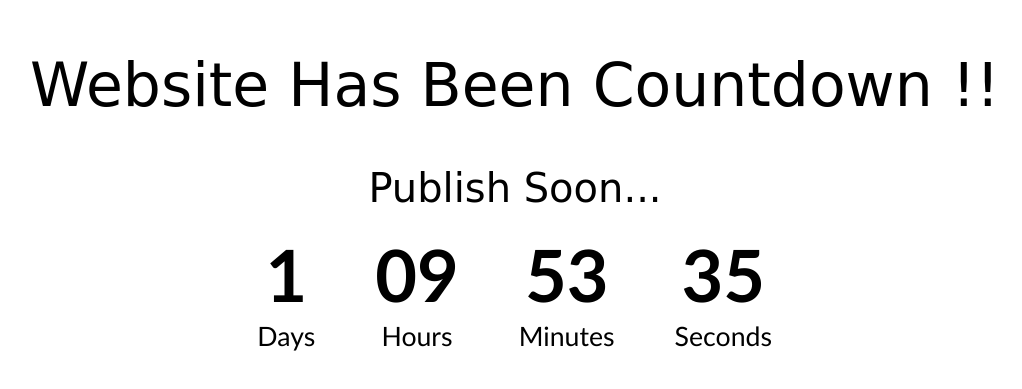
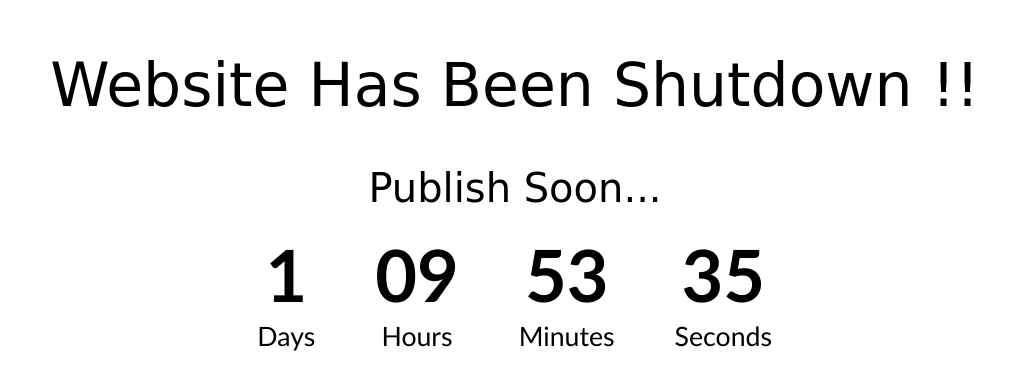
Before and after one commit to 8braves-spenma/Shutdown, a plain HTML site: page index.html in a window 1280 px wide. Shown: the part 131-520 px from the top of the page, without its empty margins (125-1147 px from the left). Drawn offline with Linux system fonts and the light colour scheme; a web font is replaced by a local one.

Commit message:
Update index.html

```diff
--- a/index.html
+++ b/index.html
@@ -8,7 +8,7 @@
     <title>Countdown</title>
 </head>
 <body>
-    <h1>Website Has Been Countdown !!</h1>
+    <h1>Website Has Been Shutdown !!</h1>
     <h3>Publish Soon...</h3>
 
     <div id="countdown" class="countdown">
```
